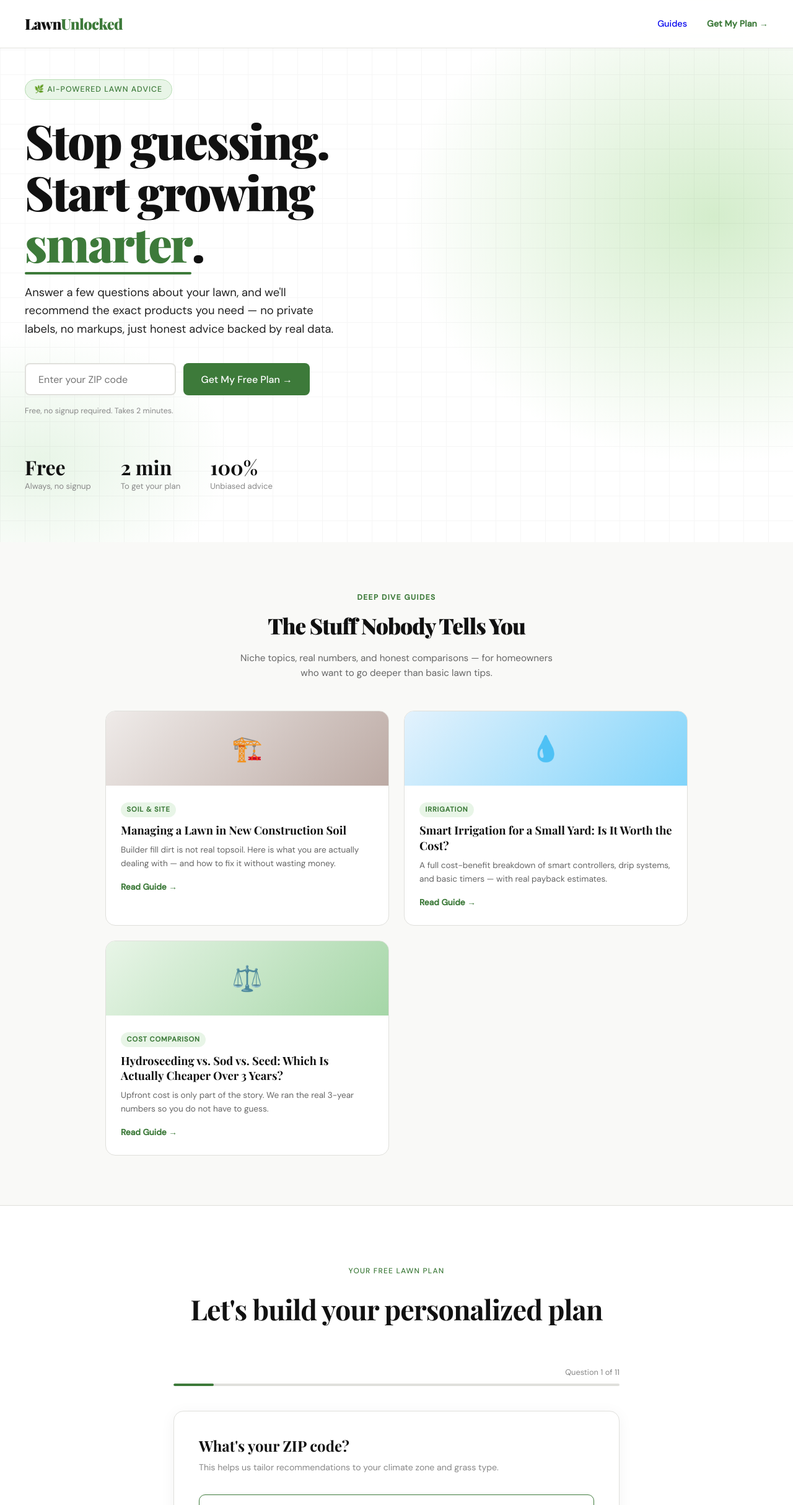
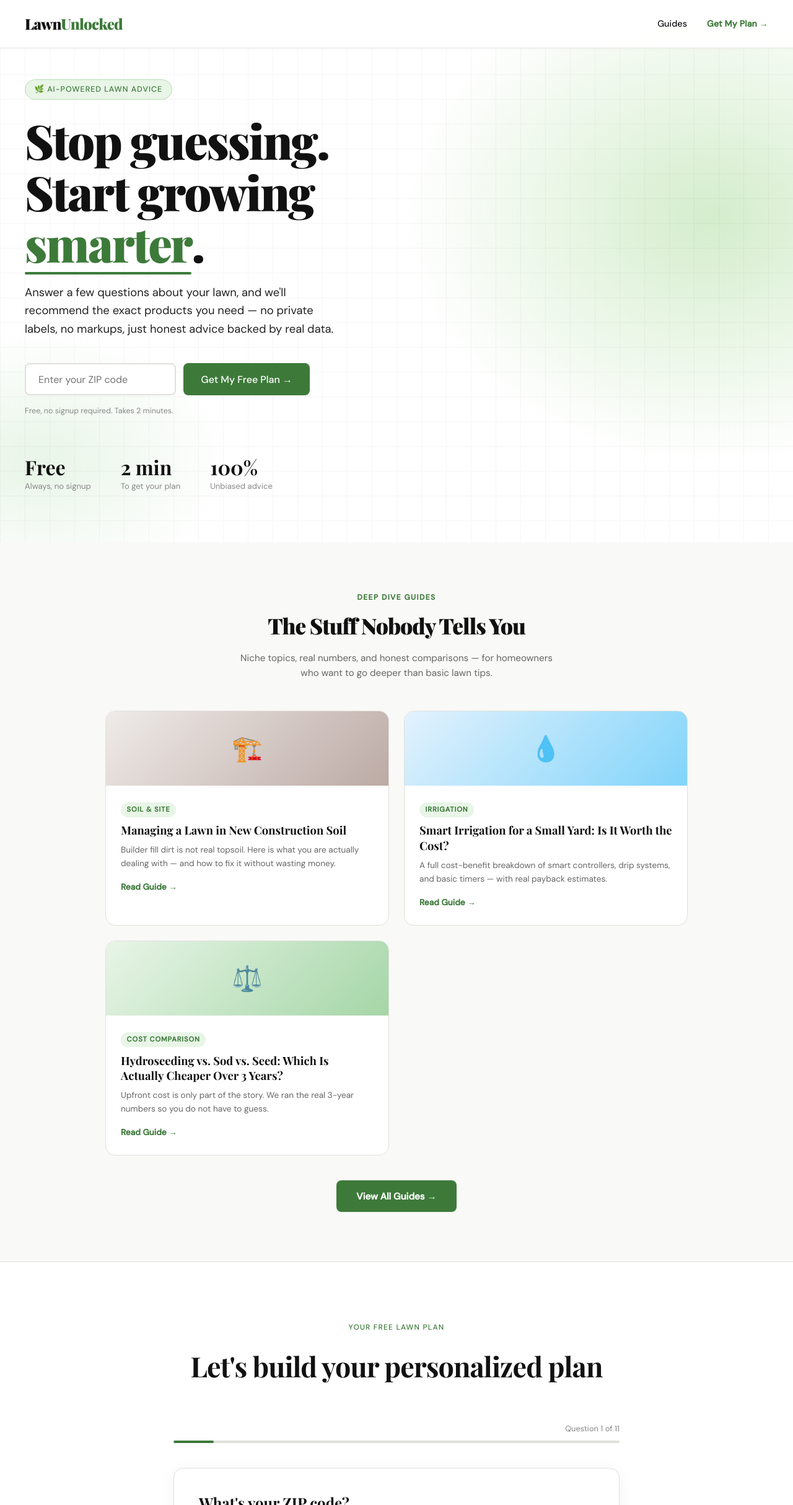
Before and after one commit to lawnunlocked/Lawnunlocked, a plain HTML site: page index.html in a window 1280 px wide. Shown: the top 2429 px of the page at 62% size. Drawn offline with nearby package versions, Linux system fonts and the light colour scheme.

```diff
--- a/index.html
+++ b/index.html
@@ -709,7 +709,7 @@
 
 <nav>
   <a href="#" class="logo">Lawn<span>Unlocked</span></a>
-  <div class="nav-links"><a href="#blog" class="nav-link">Guides</a><a href="#quiz" class="cta-nav">Get My Plan →</a></div>
+  <div class="nav-links"><a href="#blog" class="nav-link" style="color:#111;text-decoration:none;">Guides</a><a href="#quiz" class="cta-nav">Get My Plan →</a></div>
 </nav>
 
 <!-- HERO -->
@@ -792,6 +792,9 @@
     </div>
   </div>
 
+</div>
+<div style="text-align:center;margin-top:2.5rem;">
+  <a href="/blog/index.html" style="display:inline-block;background:var(--green);color:white;padding:0.85rem 2rem;border-radius:8px;text-decoration:none;font-weight:600;font-size:0.95rem;">View All Guides →</a>
 </div>
 
 
```
